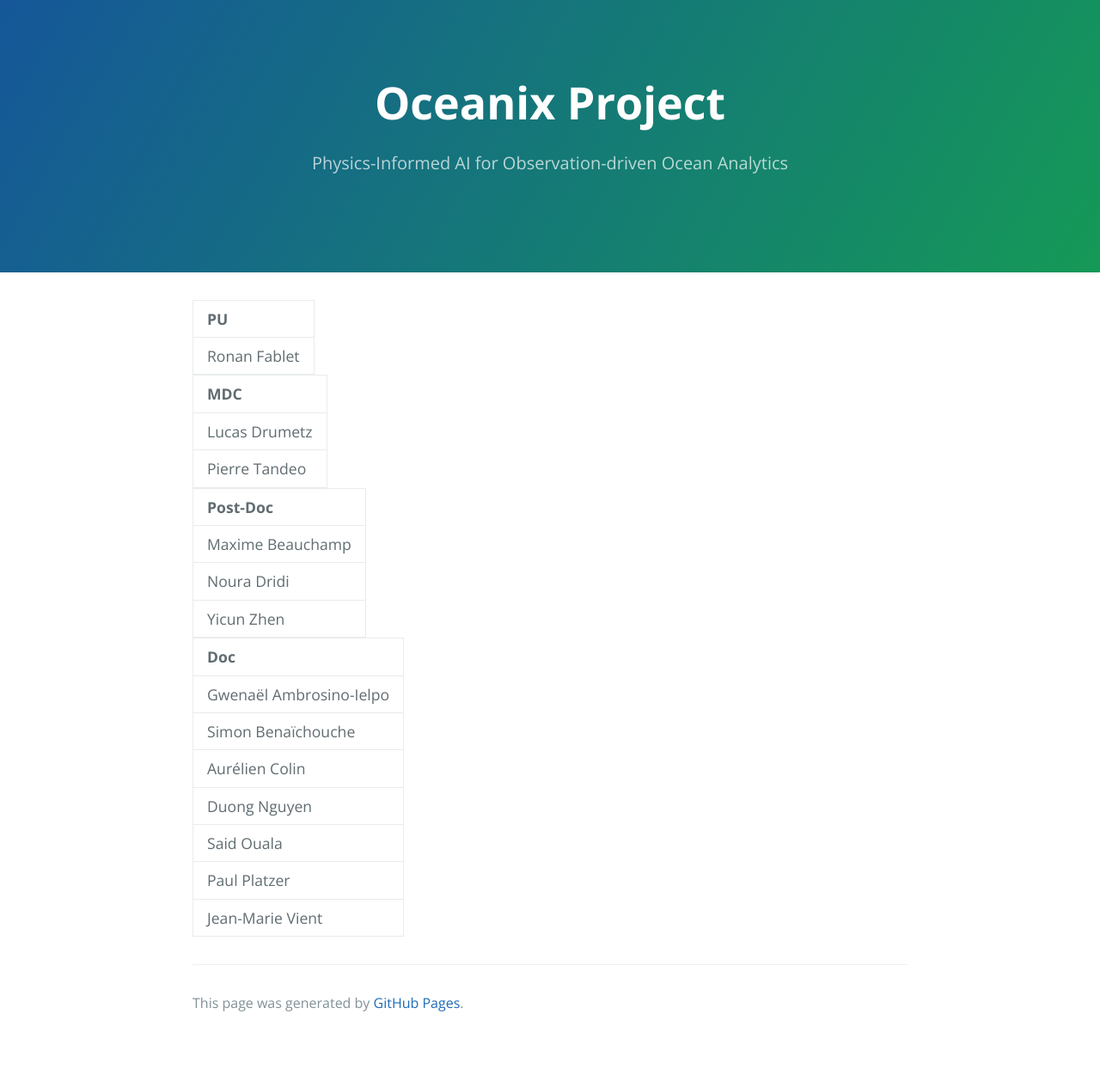
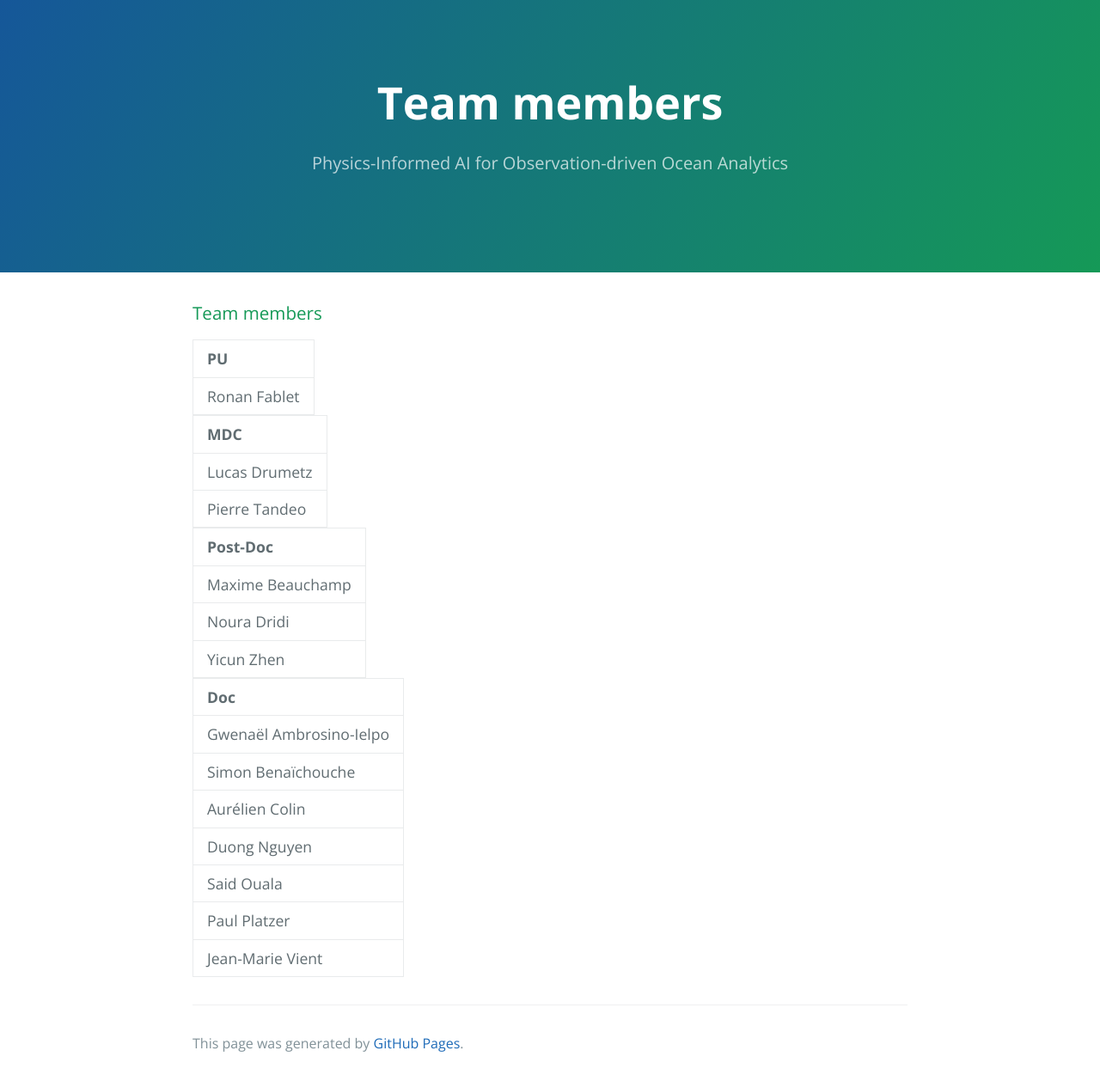
Before and after one commit to CIA-Oceanix/CIA-Oceanix.github.io, a Jekyll site: the page built from member.md, in a window 1280 px wide. Shown: the whole page at 86% size. Built offline with Jekyll 4.4.1, drawn with Linux system fonts in a browser that asks for light colours; our own code applies the rules of GitHub Pages for plain Markdown files; before the commit the page ends 1211 px from its top, so only the background shows below that.

Commit message:
Update member.md

```diff
--- a/member.md
+++ b/member.md
@@ -1,4 +1,4 @@
-
+### Team members
 
 | PU       |
 |:-------------|
```
